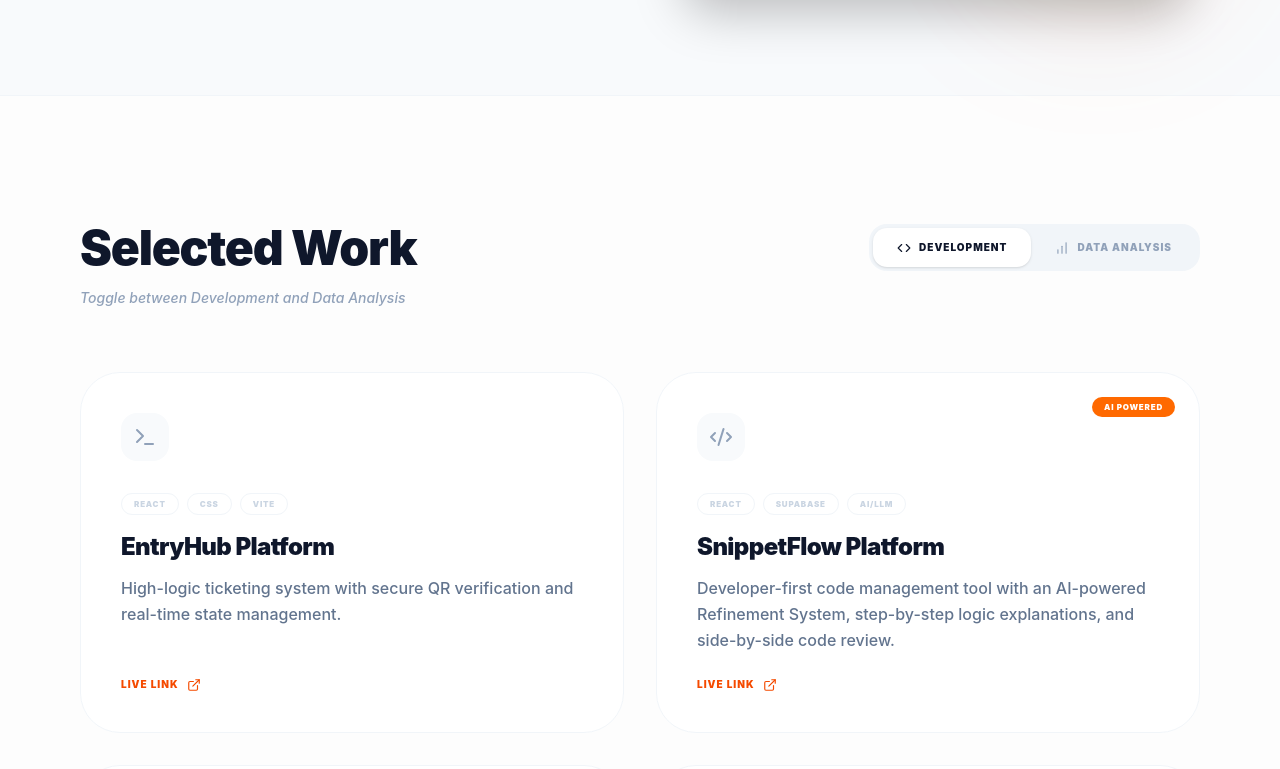
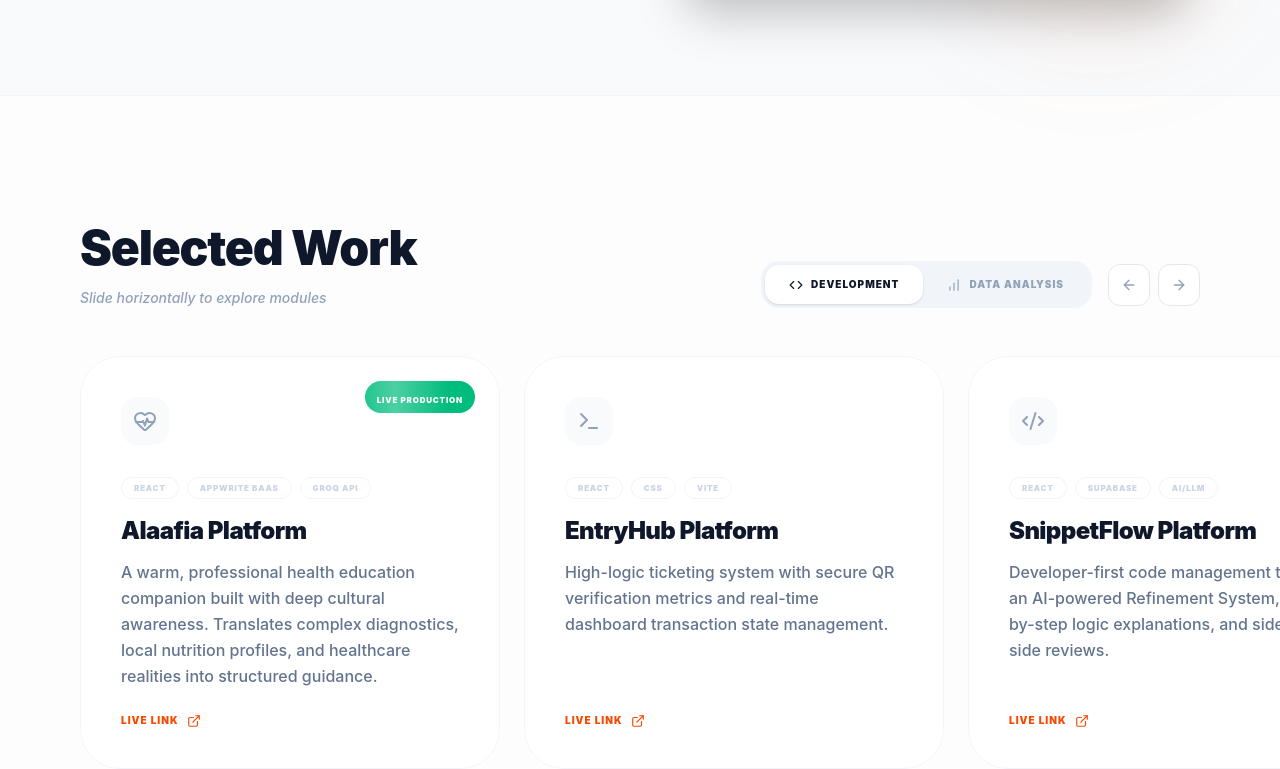
Before and after one commit to bolujolayemi-a11y/boluwatife-portfolio, a React app: page / in a window 1280 px wide. Shown: the part 1191-1960 px from the top of the page. Built offline with nearby package versions, Linux system fonts and the light colour scheme; the HTML template or start-up script is replaced by a standard one.

Commit message:
feat: update

```diff
--- a/src/App.jsx
+++ b/src/App.jsx
@@ -1,5 +1,5 @@
 import Resume from './components/Resume';
-import React, { useState } from 'react';
+import React, { useState, useRef } from 'react';
 import {
   Code,
   BarChart,
@@ -9,10 +9,12 @@ import {
   Database,
   PieChart,
   ArrowRight,
+  ArrowLeft,
   Code2,
   ShoppingBag,
   Globe,
-  Sparkles
+  Sparkles,
+  HeartPulse
 } from 'lucide-react';
 import { motion, AnimatePresence } from 'framer-motion';
 
@@ -23,11 +25,24 @@ const Portfolio = () => {
   const [activeTab, setActiveTab] = useState('development');
   const [isResumeOpen, setIsResumeOpen] = useState(false);
 
+  // Ref to track the horizontal slider container for custom navigation buttons
+  const sliderRef = useRef(null);
+
+  const scrollSlider = (direction) => {
+    if (sliderRef.current) {
+      const scrollAmount = direction === 'left' ? -400 : 400;
+      sliderRef.current.scrollBy({
+        left: scrollAmount,
+        behavior: 'smooth'
+      });
+    }
+  };
+
   return (
-    <div className="min-h-screen bg-[#FDFDFD] font-sans text-slate-900 selection:bg-orange-100 selection:text-orange-900">
+    <div className="min-h-screen bg-[#FDFDFD] font-sans text-slate-900 selection:bg-orange-100 selection:text-orange-900 overflow-x-hidden">
 
       {/* --- NAVIGATION --- */}
-      <nav className="fixed top-0 w-full z-100 bg-white/80 backdrop-blur-md border-b border-slate-100 px-6 py-4 flex justify-between items-center">
+      <nav className="fixed top-0 w-full z-50 bg-white/80 backdrop-blur-md border-b border-slate-100 px-6 py-4 flex justify-between items-center">
         <div className="font-black text-xl tracking-tighter">BJ<span className="text-orange-500">.</span></div>
         <div className="flex gap-8 items-center">
           <a href="#work" className="hidden md:block text-[10px] font-black uppercase tracking-widest text-slate-400 hover:text-slate-900 transition-colors">Selected Work</a>
@@ -60,7 +75,7 @@ const Portfolio = () => {
 
         <p className="text-lg md:text-xl text-slate-500 max-w-2xl font-medium leading-relaxed mb-12">
           Hi, I'm <span className="text-slate-900 font-bold underline decoration-orange-500 decoration-4 underline-offset-8">Boluwatife Jolayemi</span>.
-          I build high-performance React applications backed by rigorous data-driven decision making.
+          I build high-performance React applications backed by data-driven decision making.
         </p>
 
         <div className="flex flex-col sm:flex-row gap-4">
@@ -108,84 +123,129 @@ const Portfolio = () => {
         </div>
       </section>
 
-      {/* --- DUAL WORK GRID --- */}
-      <section id="work" className="px-6 md:px-20 py-20 md:py-32 max-w-7xl mx-auto">
-        <div className="flex flex-col md:flex-row md:items-end justify-between mb-16 gap-8">
+      {/* --- SLIDING WORK CAROUSEL SECTION --- */}
+      <section id="work" className="pl-6 md:pl-20 py-20 md:py-32 max-w-7xl mx-auto overflow-hidden">
+        <div className="flex flex-col md:flex-row md:items-end justify-between mb-12 gap-6 pr-6 md:pr-20">
           <div>
             <h2 className="text-4xl md:text-5xl font-black tracking-tight mb-4 text-slate-900">Selected Work</h2>
-            <p className="text-slate-400 font-medium italic text-sm">Toggle between Development and Data Analysis</p>
+            <p className="text-slate-400 font-medium italic text-sm">Slide horizontally to explore modules</p>
           </div>
-          <div className="flex bg-slate-100 p-1 rounded-[18px] self-start">
+
+          <div className="flex flex-wrap items-center gap-4">
+            {/* Tab Swappers */}
+            <div className="flex bg-slate-100 p-1 rounded-[18px]">
               <TabButton active={activeTab === 'development'} onClick={() => setActiveTab('development')} label="Development" icon={<Code size={14} />} />
               <TabButton active={activeTab === 'analysis'} onClick={() => setActiveTab('analysis')} label="Data Analysis" icon={<BarChart size={14} />} />
+            </div>
+
+            {/* Navigation Slider Arrow Buttons */}
+            <div className="hidden sm:flex gap-2">
+              <button
+                onClick={() => scrollSlider('left')}
+                className="p-3 border border-slate-200 rounded-xl hover:border-orange-500 hover:text-orange-500 bg-white transition-all text-slate-400"
+              >
+                <ArrowLeft size={16} />
+              </button>
+              <button
+                onClick={() => scrollSlider('right')}
+                className="p-3 border border-slate-200 rounded-xl hover:border-orange-500 hover:text-orange-500 bg-white transition-all text-slate-400"
+              >
+                <ArrowRight size={16} />
+              </button>
+            </div>
           </div>
         </div>
 
         <AnimatePresence mode="wait">
+          {/* Slider Horizontal Viewport Container Frame */}
           <motion.div
             key={activeTab}
-            initial={{ opacity: 0, x: 20 }}
-            animate={{ opacity: 1, x: 0 }}
-            exit={{ opacity: 0, x: -20 }}
+            initial={{ opacity: 0, y: 15 }}
+            animate={{ opacity: 1, y: 0 }}
+            exit={{ opacity: 0, y: -15 }}
             transition={{ duration: 0.3 }}
-            className="grid grid-cols-1 md:grid-cols-2 gap-8"
+            ref={sliderRef}
+            className="flex gap-6 overflow-x-auto overflow-y-hidden pb-8 pr-6 md:pr-20 scrollbar-none snap-x snap-mandatory"
+            style={{ WebkitOverflowScrolling: 'touch', scrollbarWidth: 'none' }}
           >
             {activeTab === 'development' ? (
               <>
+                <div className="snap-start shrink-0 w-77.5 sm:w-105">
+                  <ProjectCard
+                    title="Alaafia Platform"
+                    desc="A warm, professional health education companion built with deep cultural awareness. Translates complex diagnostics, local nutrition profiles, and healthcare realities into structured guidance."
+                    tags={['React', 'Appwrite BaaS', 'Groq API']}
+                    icon={<HeartPulse />}
+                    link="https://alaafia-xi.netlify.app"
+                    isSlidingBadge={true}
+                    badgeText="Live Production"
+                  />
+                </div>
+                <div className="snap-start shrink-0 w-77.5 sm:w-105">
                   <ProjectCard
                     title="EntryHub Platform"
-                  desc="High-logic ticketing system with secure QR verification and real-time state management."
+                    desc="High-logic ticketing system with secure QR verification metrics and real-time dashboard transaction state management."
                     tags={['React', 'CSS', 'Vite']}
                     icon={<Terminal />}
                     link="https://entryhub-web-platform-tuwr.vercel.app/"
                   />
+                </div>
+                <div className="snap-start shrink-0 w-77.5 sm:w-105">
                   <ProjectCard
                     title="SnippetFlow Platform"
-                  desc="Developer-first code management tool with an AI-powered Refinement System, step-by-step logic explanations, and side-by-side code review."
+                    desc="Developer-first code management tool with an AI-powered Refinement System, step-by-step logic explanations, and side-by-side reviews."
                     tags={['React', 'Supabase', 'AI/LLM']}
                     icon={<Code2 />}
                     isAI={true}
                     link="https://snippet-flow-xi.vercel.app/"
                   />
+                </div>
+                <div className="snap-start shrink-0 w-77.5 sm:w-105">
                   <ProjectCard
                     title="Vendra Commerce"
-                  desc="A boutique multi-tenant e-commerce engine for Nigerian entrepreneurs. Features a high-end inventory vault, Paystack integration, and personalized store subdomains."
-                  tags={['Next.js', 'Supabase', 'Paystack']}
-                  icon={<ShoppingBag />} // Add ShoppingBag to your lucide-react imports
+                    desc="A boutique multi-tenant e-commerce engine for Nigerian entrepreneurs. Features a high-end inventory vault, Paystack hooks, and subdomains."
+                    tags={['React', 'Supabase', 'Paystack']}
+                    icon={<ShoppingBag />}
                     link="https://vendra.name.ng"
                   />
+                </div>
+                <div className="snap-start shrink-0 w-77.5 sm:w-105">
                   <ProjectCard
                     title="PixelStore Pro"
-                  desc="A premium generative design engine that uses Llama 3.3 to instantly build high-end e-commerce identities, including brand manifestos and curated product catalogs."
+                    desc="A premium generative design engine that uses Llama 3.3 to instantly build high-end e-commerce identities, brand manifestos, and catalogs."
                     tags={['React 19', 'Groq/LLM', 'Tailwind']}
                     icon={<Sparkles />}
                     isAI={true}
                     link="https://pixel-store-mu.vercel.app/"
                   />
-
+                </div>
               </>
             ) : (
               <>
+                <div className="snap-start shrink-0 w-77.5 sm:w-105">
                   <ProjectCard
                     title="Retail Sales Dashboard"
-                  desc="Analyzing 1,000+ transactions to identify supply chain gaps and seasonal purchasing trends."
+                    desc="Analyzing 1,000+ transactions to identify supply chain gaps, monthly revenue trends, and operations."
                     tags={['Streamlit', 'Python', 'Data Viz']}
                     icon={<PieChart />}
                     link="https://retail-performance-dashboard.streamlit.app/"
                   />
+                </div>
+                <div className="snap-start shrink-0 w-77.5 sm:w-105">
                   <ProjectCard
                     title="Economic Waste Study"
-                  desc="Python-driven analysis of Nigerian agricultural data and post-harvest loss patterns."
+                    desc="Python-driven analysis of Nigerian agricultural data, operational variables, and post-harvest loss patterns."
                     tags={['Python', 'Pandas', 'Matplotlib']}
                     icon={<Database />}
                   />
+                </div>
               </>
             )}
           </motion.div>
         </AnimatePresence>
       </section>
 
-      {/* --- FOOTER (TIGHTENED VERSION) --- */}
+      {/* --- FOOTER --- */}
       <footer className="bg-slate-900 text-white py-16 px-6 md:px-20">
         <div className="max-w-2xl mx-auto text-center">
           <h2 className="text-3xl md:text-5xl font-black tracking-tighter mb-8 leading-[1.1]">
@@ -230,13 +290,28 @@ const TabButton = ({ active, onClick, label, icon }) => (
   </button>
 );
 
-const ProjectCard = ({ title, desc, tags, icon, link, isAI }) => (
-  <div className="group p-8 md:p-10 bg-white border border-slate-100 rounded-[40px] hover:border-orange-200 transition-all hover:shadow-2xl hover:shadow-orange-500/5 relative overflow-hidden flex flex-col justify-between h-full">
+const ProjectCard = ({ title, desc, tags, icon, link, isAI, isSlidingBadge, badgeText }) => (
+  <div className="group p-8 md:p-10 bg-white border border-slate-100 rounded-[40px] hover:border-orange-200 transition-all hover:shadow-2xl hover:shadow-orange-500/5 relative overflow-hidden flex flex-col justify-between h-full min-h-95">
     {isAI && (
       <div className="absolute top-6 right-6 bg-orange-500 text-white text-[8px] font-black px-3 py-1 rounded-full uppercase tracking-widest z-10">
         AI Powered
       </div>
     )}
+
+    {/* Sliding Shimmer Infinite Motion Animation Container */}
+    {isSlidingBadge && (
+      <div className="absolute top-6 right-6 overflow-hidden bg-emerald-500 rounded-full px-3 py-1 z-10">
+        <motion.div
+          animate={{ x: ["-100%", "100%"] }}
+          transition={{ repeat: Infinity, duration: 2.5, ease: "linear" }}
+          className="absolute inset-0 bg-linear-to-r from-transparent via-white/30 to-transparent skew-x-12"
+        />
+        <span className="relative text-white text-[8px] font-black uppercase tracking-widest">
+          {badgeText || "Active"}
+        </span>
+      </div>
+    )}
+
     <div>
       <div className="w-12 h-12 bg-slate-50 rounded-2xl flex items-center justify-center text-slate-400 mb-8 group-hover:bg-orange-500 group-hover:text-white transition-all">
         {icon}
@@ -250,7 +325,7 @@ const ProjectCard = ({ title, desc, tags, icon, link, isAI }) => (
       <p className="text-slate-500 font-medium leading-relaxed mb-6 text-sm md:text-base">{desc}</p>
     </div>
     {link && (
-      <a href={link} target="_blank" rel="noreferrer" className="inline-flex items-center gap-2 text-[10px] font-black uppercase tracking-widest text-orange-600 hover:text-orange-700 transition-colors">
+      <a href={link} target="_blank" rel="noreferrer" className="inline-flex items-center gap-2 text-[10px] font-black uppercase tracking-widest text-orange-600 hover:text-orange-700 transition-colors mt-auto">
         Live Link <ExternalLink size={14} />
       </a>
     )}
--- a/src/components/Resume.jsx
+++ b/src/components/Resume.jsx
@@ -1,5 +1,5 @@
 import React from 'react';
-import { X, Mail, MapPin, User, ExternalLink, Globe, Award, Zap, Briefcase, ShoppingBag } from 'lucide-react';
+import { X, Mail, MapPin, User, ExternalLink, Award, Zap, Briefcase, HeartPulse, Code2, ShoppingBag, Terminal } from 'lucide-react';
 
 const Resume = ({ isOpen, onClose }) => {
   if (!isOpen) return null;
@@ -53,7 +53,7 @@ const Resume = ({ isOpen, onClose }) => {
                 <Zap size={18} /> Summary
               </h3>
               <p className="text-slate-600 leading-relaxed font-medium">
-                Analytical Frontend Developer and Data Analyst specializing in building high-performance, multi-tenant SaaS applications. Expert in Next.js and Tailwind CSS, with a deep background in Python-driven market analysis and financial system integrations.
+                Analytical Frontend Developer and Data Analyst specializing in building high-performance web systems and interactive interfaces. Expert in React.js and Tailwind CSS, combining responsive UI architecture with python-driven dataset visualization to deliver impact-focused applications.
               </p>
             </section>
 
@@ -63,7 +63,20 @@ const Resume = ({ isOpen, onClose }) => {
               </h3>
 
               <div className="space-y-10">
-                {/* VENDRA - LEAD PROJECT */}
+                {/* ALAAFIA PLATFORM - INTEGRATED PRESTIGE POSITION */}
+                <div className="relative pl-6 border-l-2 border-orange-100">
+                  <div className="absolute -left-2.25 top-0 w-4 h-4 bg-orange-500 rounded-full border-4 border-white"></div>
+                  <h4 className="text-xl font-black text-slate-900">Alaafia Platform</h4>
+                  <p className="text-[10px] font-black text-orange-500 uppercase tracking-widest mb-4">Founder & Lead Developer</p>
+                  <ul className="text-slate-600 text-sm space-y-2 font-medium">
+                    <li>• Engineered a mobile-responsive **AI health information application** built to deliver culturally aware health literacy context across Nigeria.</li>
+                    <li>• Integrated **Groq Inference Engine API** to process conversation states under a customized multi-routing prompt framework.</li>
+                    <li>• Configured backend persistent pipelines using **Appwrite BaaS** for user account authentication and relational document streaming.</li>
+                    <li>• Implemented client-side guardrails to run pre-flight emergency triaging, safely directing high-risk indicators to professional care.</li>
+                  </ul>
+                </div>
+
+                {/* VENDRA */}
                 <div className="relative pl-6 border-l-2 border-orange-100">
                   <div className="absolute -left-2.25 top-0 w-4 h-4 bg-orange-500 rounded-full border-4 border-white"></div>
                   <h4 className="text-xl font-black text-slate-900">Vendra Commerce</h4>
@@ -72,31 +85,34 @@ const Resume = ({ isOpen, onClose }) => {
                     <li>• Architected a **multi-tenant e-commerce engine** allowing users to deploy personalized storefronts with unique subdomains.</li>
                     <li>• Integrated **Paystack Gateway** to handle secure, real-time local currency transactions and automated order fulfillment.</li>
                     <li>• Developed a premium **Boutique Inventory Vault** featuring real-time valuation, stock scaling, and clearance logic.</li>
-                    <li>• Engineered a mobile-first UI using **Next.js App Router** and Supabase, optimizing for low-bandwidth performance.</li>
+                    <li>• Engineered a mobile-first UI using functional components and custom hooks, optimizing for low-bandwidth performance.</li>
                   </ul>
                 </div>
 
+                {/* SNIPPETFLOW */}
                 <div className="relative pl-6 border-l-2 border-orange-100">
                   <div className="absolute -left-2.25 top-0 w-4 h-4 bg-orange-500 rounded-full border-4 border-white"></div>
                   <h4 className="text-xl font-black text-slate-900">SnippetFlow</h4>
                   <p className="text-[10px] font-black text-orange-500 uppercase tracking-widest mb-4">Lead Developer & Frontend Engineer</p>
                   <ul className="text-slate-600 text-sm space-y-2 font-medium">
                     <li>• Engineered a minimalist code management SaaS featuring an integrated **AI Refinement System** for logic debugging.</li>
-                    <li>• Implemented secure database architecture using **Supabase RLS**, ensuring strict data isolation for user snippets.</li>
+                    <li>• Implemented secure database architecture using modern storage abstractions, ensuring strict data isolation for user snippets.</li>
                     <li>• Developed a side-by-side comparison modal with Framer Motion for visualizing AI-driven optimizations.</li>
                   </ul>
                 </div>
 
+                {/* PANTRY GUIDE */}
                 <div className="relative pl-6 border-l-2 border-orange-100">
                   <div className="absolute -left-2.25 top-0 w-4 h-4 bg-orange-500 rounded-full border-4 border-white"></div>
                   <h4 className="text-xl font-black text-slate-900">Pantry Guide</h4>
-                  <p className="text-[10px] font-black text-orange-500 uppercase tracking-widest mb-4">Lead Developer • Analyst</p>
+                  <p className="text-[10px] font-black text-orange-500 uppercase tracking-widest mb-4">Lead Developer & Analyst</p>
                   <ul className="text-slate-600 text-sm space-y-2 font-medium">
-                    <li>• Built responsive React app targeting Nigeria's ₦5T food waste crisis via intelligent ingredient mapping.</li>
+                    <li>• Built responsive React app targeting food waste containment via intelligent ingredient mapping.</li>
                     <li>• Analyzed local supply patterns to prioritize social-impact features and real-time inventory management.</li>
                   </ul>
                 </div>
 
+                {/* RETAIL SALES DASHBOARD */}
                 <div className="relative pl-6 border-l-2 border-orange-100">
                   <div className="absolute -left-2.25 top-0 w-4 h-4 bg-orange-500 rounded-full border-4 border-white"></div>
                   <h4 className="text-xl font-black text-slate-900">Retail Sales Dashboard</h4>
@@ -117,7 +133,7 @@ const Resume = ({ isOpen, onClose }) => {
                 <div>
                   <p className="text-[10px] font-black text-slate-400 uppercase tracking-wider mb-2">Frontend Engineering</p>
                   <div className="flex flex-wrap gap-2">
-                    {['Next.js', 'React.js', 'Tailwind CSS', 'Supabase', 'Vite', 'HTML', 'CSS'].map(s => (
+                    {['React.js', 'Tailwind CSS', 'Appwrite BaaS', 'Supabase', 'Vite', 'HTML', 'CSS'].map(s => (
                       <span key={s} className="px-3 py-1 bg-slate-50 text-slate-600 text-[10px] font-bold rounded-full border border-slate-100">{s}</span>
                     ))}
                   </div>
```
Lines whose indentation alone changed are shown as unchanged.
